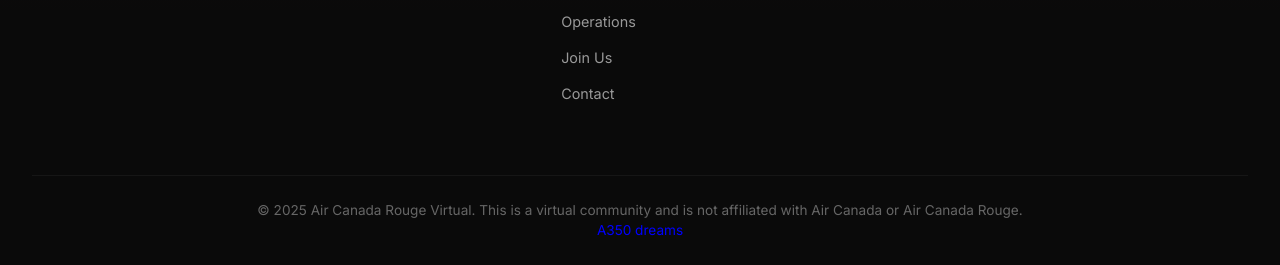
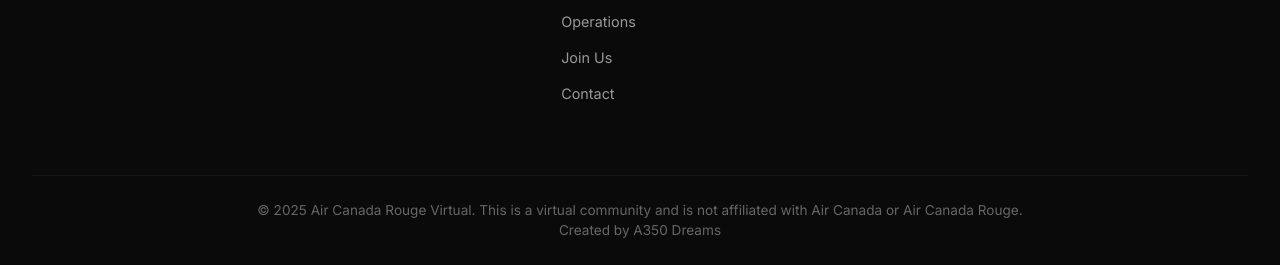
Before and after one commit to A350Dreams/flyacrv, a plain HTML site: page index.html in a window 1280 px wide. Shown: the part 3798-4063 px from the top of the page. Drawn offline with nearby package versions, Linux system fonts and the light colour scheme.

Commit message:
Update index.html

```diff
--- a/index.html
+++ b/index.html
@@ -448,7 +448,7 @@
                 © 2025 Air Canada Rouge Virtual. This is a virtual community and is not affiliated with Air Canada
                 or Air Canada Rouge.
             </p>
-            <a href="https://github.com/A350Dreams" style="color: blue;">A350 dreams</a>
+            Created by <a href="https://github.com/A350Dreams" style="color: light blue;">A350 Dreams</a>
         </div>
     </footer>
 
```
